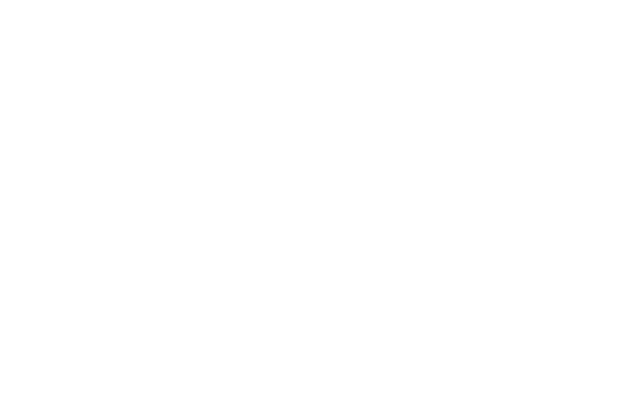
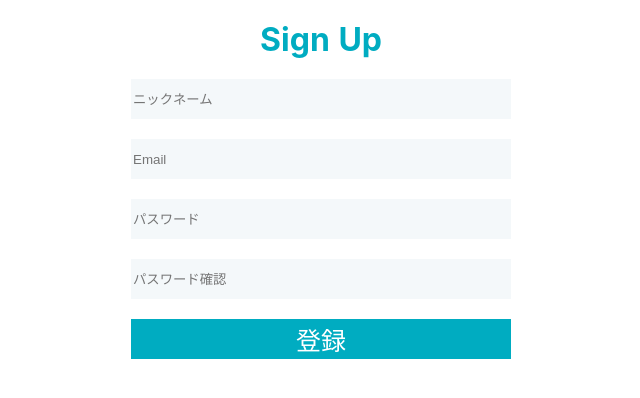
Before and after one commit to vixer93/mens_cosme_web, a Nuxt app: page /users/signup in a window 1280 px wide. Before the commit this address had no page. Shown: the top 398 px of the page, without its empty margins (319-959 px from the left). Built offline with nearby package versions, Linux system fonts and the light colour scheme.

Commit message:
Add user signup form

```diff
--- /dev/null
+++ b/components/signup-form.vue
@@ -0,0 +1,82 @@
+<template>
+  <form class="signup-form">
+    <h1 class="signup-title">Sign Up</h1>
+    <input v-model="name" type="text" class="signup-name" placeholder="ニックネーム">
+    <input v-model="email" type="text" class="signup-email" placeholder="Email">
+    <input v-model="password" type="text" class="signup-password" placeholder="パスワード">
+    <input v-model="password_confirmation" type="text" class="signup-password-conf" placeholder="パスワード確認"><br>
+    <button class="signup-button">登録</button>
+  </form>
+</template>
+
+<script>
+export default {
+  data(){
+    return {
+      name: "",
+      email: "",
+      password: "",
+      password_confirmation: "",
+    }
+  },
+  method: {
+
+  }
+}
+</script>
+
+<style>
+.signup-form {
+  background-color: white;
+  width: 665px;
+  margin: 0 auto;
+  padding: 20px 0 80px 0;
+  text-align: center;
+}
+
+.signup-title {
+  color: #00acc1;
+  margin-bottom: 20px;
+}
+
+.signup-name {
+  background-color: #f4f8fa;
+  border-style: none;
+  height: 40px;
+  width: 380px;
+  margin-bottom: 20px;
+}
+
+.signup-email {
+  background-color: #f4f8fa;
+  border-style: none;
+  height: 40px;
+  width: 380px;
+  margin-bottom: 20px;
+}
+
+.signup-password {
+  background-color: #f4f8fa;
+  border-style: none;
+  height: 40px;
+  width: 380px;
+  margin-bottom: 20px;
+}
+
+.signup-password-conf {
+  background-color: #f4f8fa;
+  border-style: none;
+  height: 40px;
+  width: 380px;
+  margin-bottom: 20px;
+}
+
+.signup-button {
+  height: 40px;
+  width: 380px;
+  font-size: 25px;
+  border-style: none;
+  background-color: #00acc1;
+  color: white;
+}
+</style>
--- a/layouts/default.vue
+++ b/layouts/default.vue
@@ -15,6 +15,13 @@
   -moz-osx-font-smoothing: grayscale;
   -webkit-font-smoothing: antialiased;
   box-sizing: border-box;
+  width: 100%;
+  height: 100%;
+}
+body {
+  width: 100%;
+  height: 100%;
+  background-color: #f4f8fa;
 }
 
 *,
--- /dev/null
+++ b/pages/users/signup.vue
@@ -0,0 +1,24 @@
+<template>
+  <div class="signup">
+    <SignupForm/>
+  </div>
+</template>
+
+<script>
+import SignupForm from '@/components/signup-form'
+export default {
+  components: {
+    SignupForm,
+  }
+}
+
+</script>
+
+<style>
+.signup {
+  width: 100%;
+  height: 100%;
+  display: flex;
+  align-items: center;
+}
+</style>
```
